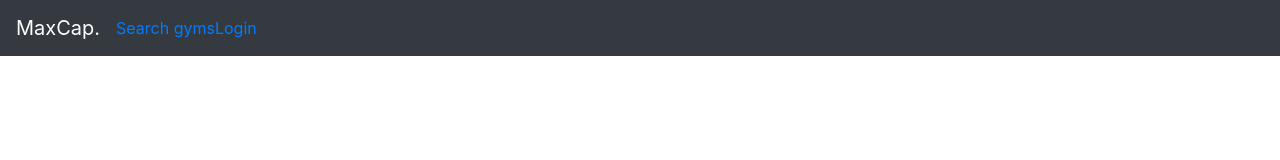
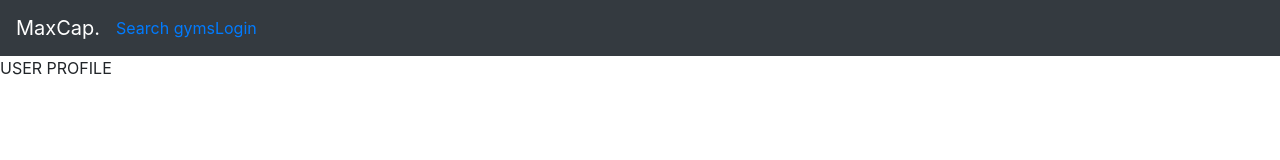
Before and after one commit to Cherfez/MaxCap-client, a React (Create React App) app: page /profile in a window 1280 px wide. Shown: the top 160 px of the page. Built offline with nearby package versions, Linux system fonts and the light colour scheme; no server answers.

Commit message:
basic setup for profile page

```diff
--- a/src/App.js
+++ b/src/App.js
@@ -4,15 +4,16 @@ import "./styling/mobile.css";
 import "bootstrap/dist/css/bootstrap.min.css";
 import { Switch, Route } from "react-router-dom";
 import { getUserWithStoredToken } from "./store/user/actions";
+import { useDispatch } from "react-redux";
 
 import Homepage from "./pages/Homepage";
 import Gyms from "./pages/Gyms";
 import SignUp from "./pages/Signup";
 import Login from "./pages/Login";
 import Booking from "./pages/Booking";
+import Profile from "./pages/Profile";
 
 import Navigation from "./components/Navigation/index";
-import { useDispatch } from "react-redux";
 
 function App() {
   const dispatch = useDispatch();
@@ -30,6 +31,7 @@ function App() {
         <Route path="/booking/:id" component={Booking} />
         <Route path="/signup" component={SignUp} />
         <Route path="/login" component={Login} />
+        <Route path="/profile" component={Profile} />
       </Switch>
     </div>
   );
--- a/src/components/Navigation/LoggedIn.js
+++ b/src/components/Navigation/LoggedIn.js
@@ -1,5 +1,6 @@
 import React from "react";
 import { useDispatch, useSelector } from "react-redux";
+import { useHistory } from "react-router-dom";
 import { logOut } from "../../store/user/actions";
 import { selectUser } from "../../store/user/selectors";
 
@@ -7,11 +8,15 @@ import Button from "react-bootstrap/Button";
 
 export default function LoggedIn() {
   const dispatch = useDispatch();
+  const history = useHistory();
   const user = useSelector(selectUser);
 
   return (
     <>
       <p style={{ padding: ".5rem 1rem" }}>Hi, {user.name}</p>
+      <Button variant="success" onClick={() => history.push("/profile")}>
+        Profile
+      </Button>
       <Button variant="success" onClick={() => dispatch(logOut())}>
         Logout
       </Button>
--- /dev/null
+++ b/src/pages/Profile.js
@@ -0,0 +1,5 @@
+import React from "react";
+
+export default function Profile() {
+  return <div>USER PROFILE</div>;
+}
```
